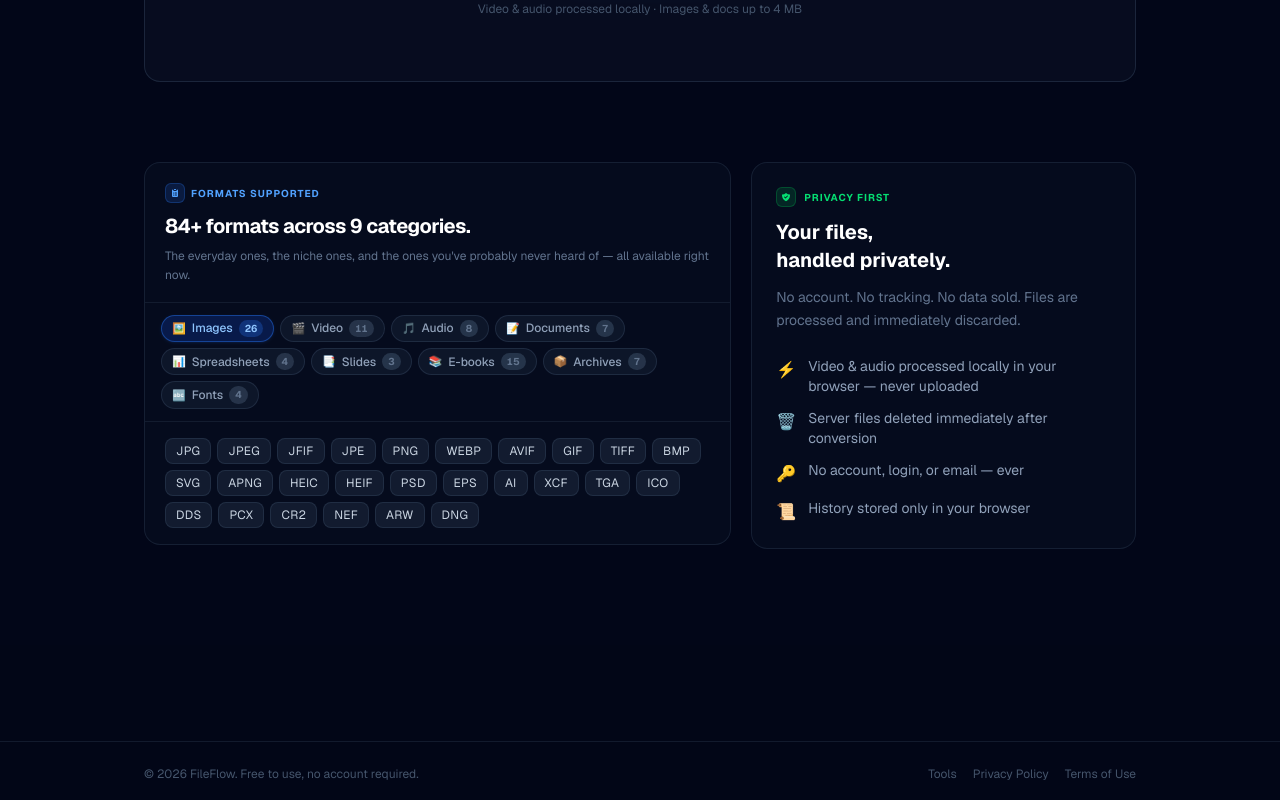
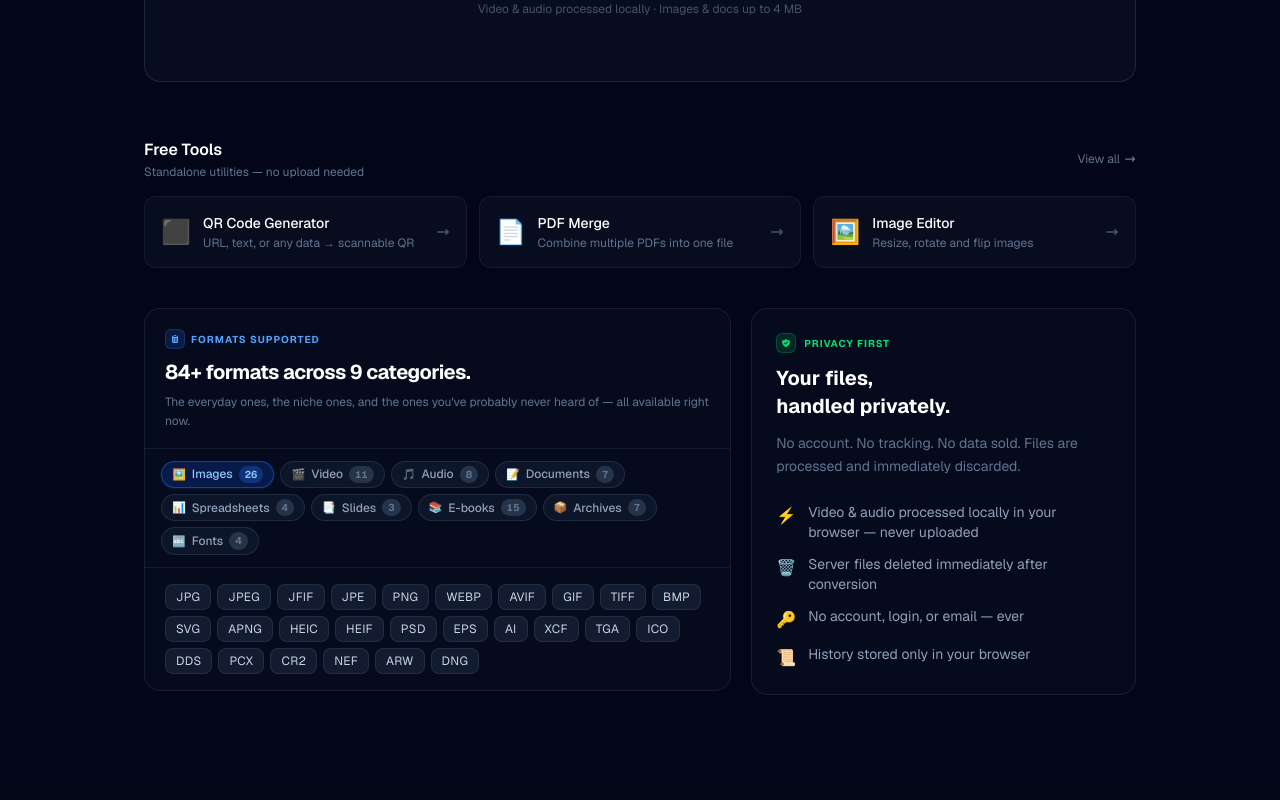
Before and after one commit to xAndrewH/filespark, a Next.js app: page / in a window 1280 px wide. Shown: the part 760-1560 px from the top of the page. Built offline with nearby package versions, Linux system fonts and the light colour scheme.

Commit message:
Make tools more discoverable — strip on homepage + button in navbar

```diff
--- a/src/app/page.tsx
+++ b/src/app/page.tsx
@@ -1,6 +1,7 @@
 "use client";
 
 import { useState, useCallback, useEffect } from "react";
+import Link from "next/link";
 import {
   DndContext,
   closestCenter,
@@ -519,9 +520,49 @@ export default function HomePage() {
           </div>
         )}
 
+        {/* ── Tools strip ──────────────────────────────────── */}
+        {files.length === 0 && (
+          <div className="mt-14">
+            <div className="flex items-center justify-between mb-4">
+              <div>
+                <h2 className="text-white font-semibold text-base">Free Tools</h2>
+                <p className="text-slate-500 text-xs mt-0.5">Standalone utilities — no upload needed</p>
+              </div>
+              <Link href="/tools" className="text-xs text-slate-500 hover:text-slate-300 transition-colors flex items-center gap-1">
+                View all
+                <svg className="w-3 h-3" fill="none" viewBox="0 0 24 24" stroke="currentColor" strokeWidth={2.5}>
+                  <path strokeLinecap="round" strokeLinejoin="round" d="M17 8l4 4m0 0l-4 4m4-4H3" />
+                </svg>
+              </Link>
+            </div>
+            <div className="grid grid-cols-1 sm:grid-cols-3 gap-3">
+              {[
+                { href: "/tools/qr",           icon: "⬛", label: "QR Code Generator", desc: "URL, text, or any data → scannable QR"  },
+                { href: "/tools/pdf-merge",     icon: "📄", label: "PDF Merge",          desc: "Combine multiple PDFs into one file"   },
+                { href: "/tools/image-editor",  icon: "🖼️", label: "Image Editor",       desc: "Resize, rotate and flip images"        },
+              ].map(({ href, icon, label, desc }) => (
+                <Link
+                  key={href}
+                  href={href}
+                  className="group flex items-center gap-3 p-4 rounded-xl bg-slate-900/40 border border-slate-800/60 hover:border-slate-700 hover:bg-slate-900/70 transition-all duration-150"
+                >
+                  <span className="text-2xl shrink-0">{icon}</span>
+                  <div className="min-w-0">
+                    <p className="text-white text-sm font-medium group-hover:text-blue-300 transition-colors">{label}</p>
+                    <p className="text-slate-500 text-xs truncate mt-0.5">{desc}</p>
+                  </div>
+                  <svg className="w-3.5 h-3.5 text-slate-600 group-hover:text-blue-400 shrink-0 ml-auto transition-colors" fill="none" viewBox="0 0 24 24" stroke="currentColor" strokeWidth={2.5}>
+                    <path strokeLinecap="round" strokeLinejoin="round" d="M17 8l4 4m0 0l-4 4m4-4H3" />
+                  </svg>
+                </Link>
+              ))}
+            </div>
+          </div>
+        )}
+
         {/* ── Bottom sections ───────────────────────────────── */}
         {files.length === 0 && (
-          <div className="mt-20 grid grid-cols-1 lg:grid-cols-5 gap-5">
+          <div className="mt-10 grid grid-cols-1 lg:grid-cols-5 gap-5">
             <div className="lg:col-span-3">
               <FormatsSection />
             </div>
--- a/src/components/Navbar.tsx
+++ b/src/components/Navbar.tsx
@@ -30,12 +30,12 @@ export default function Navbar({ historyCount, onHistoryClick }: Props) {
         <div className="flex items-center gap-2.5">
           <Link
             href="/tools"
-            className="hidden sm:flex items-center gap-1.5 text-sm text-slate-400 hover:text-white transition-colors font-medium"
+            className="flex items-center gap-1.5 px-3 py-1.5 rounded-lg bg-slate-900 hover:bg-slate-800 border border-slate-800 hover:border-slate-700 text-slate-400 hover:text-white text-sm font-medium transition-all duration-150"
           >
             <svg className="w-3.5 h-3.5" fill="none" viewBox="0 0 24 24" stroke="currentColor" strokeWidth={2}>
               <path strokeLinecap="round" strokeLinejoin="round" d="M11.42 15.17L17.25 21A2.652 2.652 0 0021 17.25l-5.877-5.877M11.42 15.17l2.496-3.03c.317-.384.74-.626 1.208-.766M11.42 15.17l-4.655 5.653a2.548 2.548 0 11-3.586-3.586l5.654-4.654m5.654-4.654l3.029-2.498a4.25 4.25 0 011.244 4.753l-1.272 3.186" />
             </svg>
-            Tools
+            <span>Tools</span>
           </Link>
           <div className="hidden sm:flex items-center gap-1.5 text-xs text-slate-500 bg-slate-900 border border-slate-800 rounded-full px-3 py-1.5">
             <span className="w-1.5 h-1.5 rounded-full bg-green-400 animate-pulse inline-block" />
```
